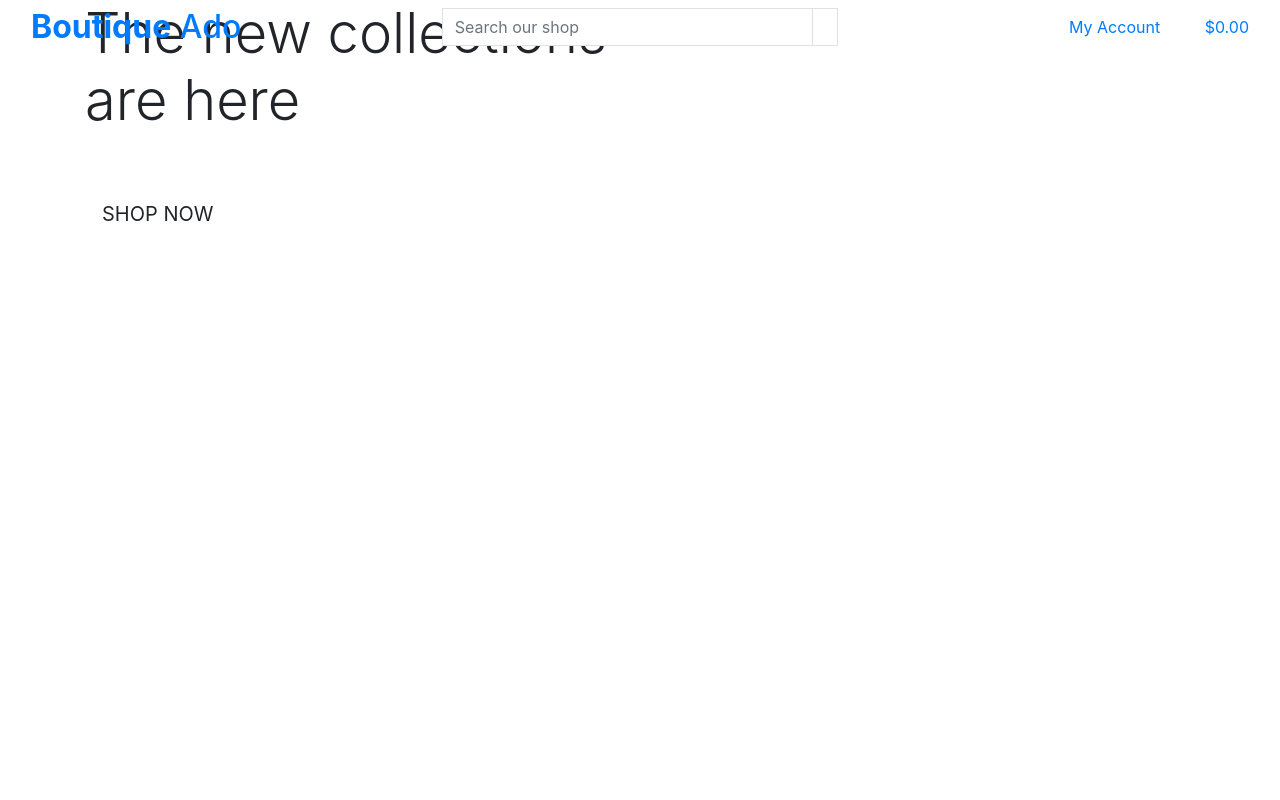
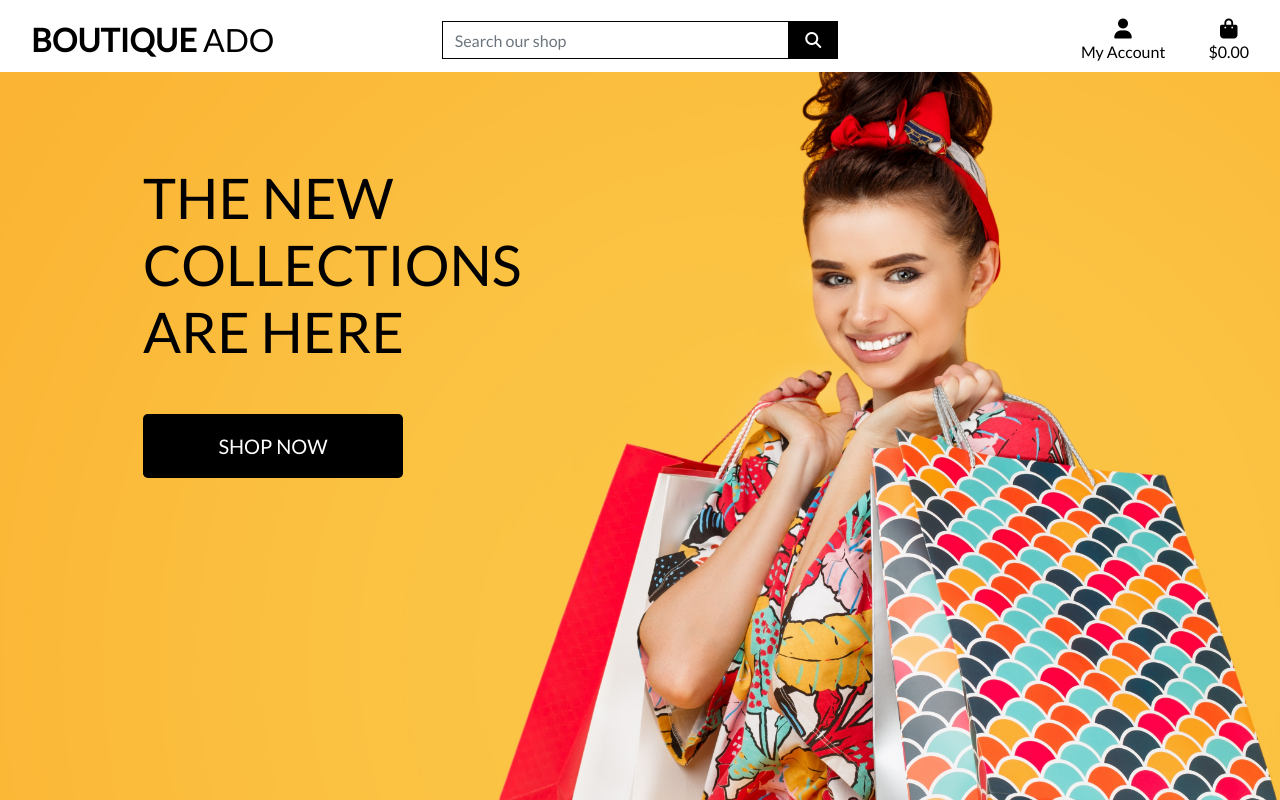
Before and after one commit to annuc1s/CI-Django_Walk-Through-Project, a Django app: page / in a window 1280 px wide. Run offline with Django 3.2, Linux system fonts and the light colour scheme; some libraries are stand-ins or nearby versions.

Commit message:
completed home page header with css

```diff
--- a/boutique_store/settings.py
+++ b/boutique_store/settings.py
@@ -151,3 +151,7 @@ USE_TZ = True
 # https://docs.djangoproject.com/en/3.1/howto/static-files/
 
 STATIC_URL = '/static/'
+STATICFILES_DIRS = (os.path.join(BASE_DIR, 'static'),)
+
+MEDIA_URL = '/media/'
+MEDIA_ROOT = os.path.join(BASE_DIR, 'media')
--- a/boutique_store/urls.py
+++ b/boutique_store/urls.py
@@ -15,9 +15,11 @@ Including another URLconf
 """
 from django.contrib import admin
 from django.urls import path, include
+from django.conf import settings
+from django.conf.urls.static import static
 
 urlpatterns = [
     path('admin/', admin.site.urls),
     path('accounts/', include('allauth.urls')),
     path('', include('home.urls')),
-]
+] + static(settings.MEDIA_URL, document_root=settings.MEDIA_ROOT)
--- /dev/null
+++ b/static/css/base.css
@@ -0,0 +1,81 @@
+html{
+    height: 100%;
+}
+
+body {
+    background: url('/media/homepage_background_cropped.jpg') no-repeat center center fixed;
+    background-size: cover;
+    height: calc(100vh - 164px);
+    color: #555;
+    font-family: 'Lato';
+}
+
+.icon{
+    align-items: center;
+    display: inline-flex;
+    justify-content: center;
+    height: 1.5rem;
+    width: 1.5rem;
+}
+
+.logo-font{
+    text-transform: uppercase;
+}
+
+.main-logo-link {
+    width: fit-content;
+}
+
+.shop-now-button{
+    background: black;
+    color: white;
+    min-width: 260px;
+}
+
+.btn-black{
+    background: black;
+    color: white;
+}
+
+.shop-now-button:hover,
+.shop-now-button:active,
+.shop-now-button:focus,
+.btn-black:hover,
+.btn-black:active,
+.btn-black:focus {
+    background: #222;
+    color: white;
+}
+
+.text-black{
+    color: #000 !important;
+}
+
+.border-black {
+    border: 1px solid black !important;
+}
+
+
+/*------------------------ Media Queries */
+
+/* Slightly larger container on x1 screens */
+@media (min-width: 1200px) {
+    .container {
+        max-width: 80%;
+    }
+}
+
+/* Fixed top navbar only on medium and up */
+@media (min-width: 992px) {
+    .fixed-top-desktop-only {
+        position: fixed;
+        top: 0;
+        right: 0;
+        left: 0;
+        z-index: 1030;
+    }
+
+    .header-container{
+        padding-top: 164px;
+    }
+}
--- a/templates/base.html
+++ b/templates/base.html
@@ -16,12 +16,15 @@
 	{% block corecss %}
 	<link rel="stylesheet" href="https://cdn.jsdelivr.net/npm/bootstrap@4.5.3/dist/css/bootstrap.min.css"
 		integrity="sha384-TX8t27EcRE3e/ihU7zmQxVncDAy5uIKz4rEkgIXeMed4M0jlfIDPvg6uqKI2xXr2" crossorigin="anonymous">
+    <link rel="stylesheet" href="https://fonts.googleapis.com/css2?family=Lato&display=swap">
+    <link rel="stylesheet" href="{% static 'css/base.css' %}">
 	{% endblock %}
 
 	{% block extra_css %}
 	{% endblock %}
 
 	{% block corejs %}
+    <script src="https://kit.fontawesome.com/a65927cba6.js" crossorigin="anonymous"></script>
 	<script src="https://code.jquery.com/jquery-3.5.1.slim.min.js"
 		integrity="sha384-DfXdz2htPH0lsSSs5nCTpuj/zy4C+OGpamoFVy38MVBnE+IbbVYUew+OrCXaRkfj" crossorigin="anonymous">
 	</script>
@@ -38,7 +41,7 @@
 
 <body>
 	<header class="container-fluid fixed-top">
-        <div class="row">
+        <div id="topnav" class="row bg-white pt-lg-2 d-none d-lg-flex">
             <div class="col-12 col-lg-4 my-auto py-1 py-lg-0 text-center text-lg-left">
                 <a href="{% url 'home' %}" class="nav-link main-logo-link">
                     <h2 class="logo-font text-black my-0"><strong>Boutique</strong> Ado</h2>
```
Also changed, not shown: media/homepage_background_cropped.jpg (added).
